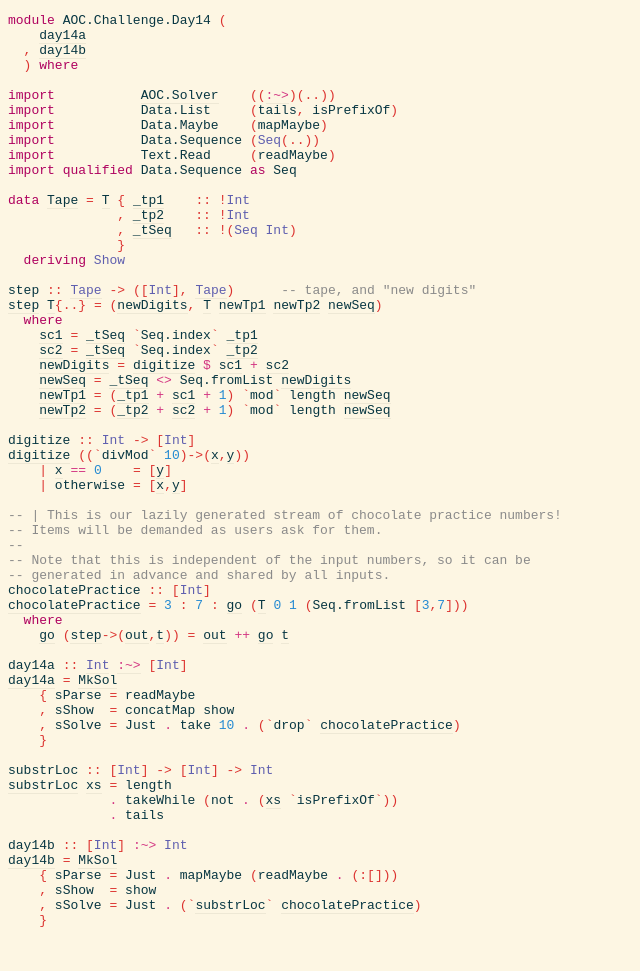
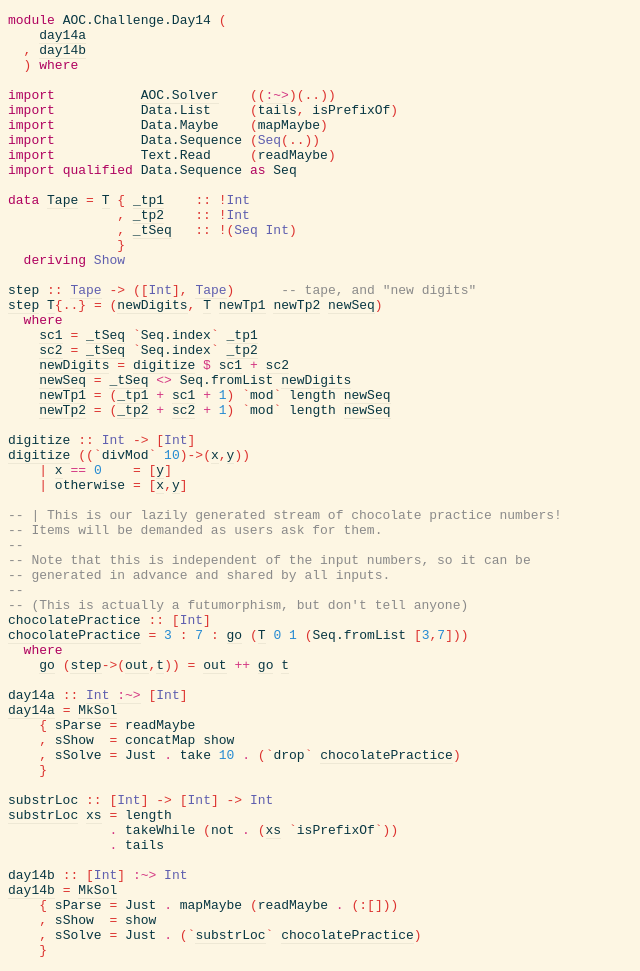
Before and after one commit to mstksg/advent-of-code-2018, a plain HTML site: page src/AOC.Challenge.Day14.html in a window 1280 px wide. Shown: the whole page, without its empty margins (0-640 px from the left). Before the commit the page ends 941 px from the top, so only its background shows below. Drawn offline with Linux system fonts and the light colour scheme.

Commit message:
Update gh-pages at Thu Dec 13 23:15:33 PST 2018

```diff
--- a/src/AOC.Challenge.Day14.html
+++ b/src/AOC.Challenge.Day14.html
@@ -36,27 +36,29 @@
 </span><a name="line-36"></a><span class="hs-comment">--</span><span>
 </span><a name="line-37"></a><span class="hs-comment">-- Note that this is independent of the input numbers, so it can be</span><span>
 </span><a name="line-38"></a><span class="hs-comment">-- generated in advance and shared by all inputs.</span><span>
-</span><a name="line-39"></a><span class="hs-identifier">chocolatePractice</span><span> </span><span class="hs-glyph">::</span><span> </span><span class="hs-special">[</span><span class="hs-identifier hs-type">Int</span><span class="hs-special">]</span><span>
-</span><a name="line-40"></a><a name="chocolatePractice"><a href="AOC.Challenge.Day14.html#chocolatePractice"><span class="hs-identifier">chocolatePractice</span></a></a><span> </span><span class="hs-glyph">=</span><span> </span><span class="hs-number">3</span><span> </span><span class="hs-glyph">:</span><span> </span><span class="hs-number">7</span><span> </span><span class="hs-glyph">:</span><span> </span><a href="#local-6989586621679301536"><span class="hs-identifier hs-var">go</span></a><span> </span><span class="hs-special">(</span><a href="AOC.Challenge.Day14.html#T"><span class="hs-identifier hs-var">T</span></a><span> </span><span class="hs-number">0</span><span> </span><span class="hs-number">1</span><span> </span><span class="hs-special">(</span><span class="hs-identifier hs-var">Seq.fromList</span><span> </span><span class="hs-special">[</span><span class="hs-number">3</span><span class="hs-special">,</span><span class="hs-number">7</span><span class="hs-special">]</span><span class="hs-special">)</span><span class="hs-special">)</span><span>
-</span><a name="line-41"></a><span>  </span><span class="hs-keyword">where</span><span>
-</span><a name="line-42"></a><span>    </span><a name="local-6989586621679301536"><a href="#local-6989586621679301536"><span class="hs-identifier">go</span></a></a><span> </span><span class="hs-special">(</span><a href="AOC.Challenge.Day14.html#step"><span class="hs-identifier hs-var">step</span></a><span class="hs-glyph">-&gt;</span><span class="hs-special">(</span><a name="local-6989586621679301537"><a href="#local-6989586621679301537"><span class="hs-identifier">out</span></a></a><span class="hs-special">,</span><a name="local-6989586621679301538"><a href="#local-6989586621679301538"><span class="hs-identifier">t</span></a></a><span class="hs-special">)</span><span class="hs-special">)</span><span> </span><span class="hs-glyph">=</span><span> </span><a href="#local-6989586621679301537"><span class="hs-identifier hs-var">out</span></a><span> </span><span class="hs-operator hs-var">++</span><span> </span><a href="#local-6989586621679301536"><span class="hs-identifier hs-var">go</span></a><span> </span><a href="#local-6989586621679301538"><span class="hs-identifier hs-var">t</span></a><span>
-</span><a name="line-43"></a><span>
-</span><a name="line-44"></a><span class="hs-identifier">day14a</span><span> </span><span class="hs-glyph">::</span><span> </span><a href="AOC.Solver.html#%3A~%3E"><span class="hs-identifier hs-type">Int</span></a><span> </span><a href="AOC.Solver.html#%3A~%3E"><span class="hs-operator hs-type">:~&gt;</span></a><span> </span><span class="hs-special">[</span><span class="hs-identifier hs-type">Int</span><span class="hs-special">]</span><span>
-</span><a name="line-45"></a><a name="day14a"><a href="AOC.Challenge.Day14.html#day14a"><span class="hs-identifier">day14a</span></a></a><span> </span><span class="hs-glyph">=</span><span> </span><a href="AOC.Solver.html#MkSol"><span class="hs-identifier hs-var">MkSol</span></a><span>
-</span><a name="line-46"></a><span>    </span><span class="hs-special">{</span><span> </span><span class="hs-identifier">sParse</span><span> </span><span class="hs-glyph">=</span><span> </span><span class="hs-identifier hs-var">readMaybe</span><span>
-</span><a name="line-47"></a><span>    </span><span class="hs-special">,</span><span> </span><span class="hs-identifier">sShow</span><span>  </span><span class="hs-glyph">=</span><span> </span><span class="hs-identifier hs-var">concatMap</span><span> </span><span class="hs-identifier hs-var">show</span><span>
-</span><a name="line-48"></a><span>    </span><span class="hs-special">,</span><span> </span><span class="hs-identifier">sSolve</span><span> </span><span class="hs-glyph">=</span><span> </span><span class="hs-identifier hs-var">Just</span><span> </span><span class="hs-operator hs-var">.</span><span> </span><span class="hs-identifier hs-var">take</span><span> </span><span class="hs-number">10</span><span> </span><span class="hs-operator hs-var">.</span><span> </span><span class="hs-special">(</span><span class="hs-special">`</span><span class="hs-identifier hs-var">drop</span><span class="hs-special">`</span><span> </span><a href="AOC.Challenge.Day14.html#chocolatePractice"><span class="hs-identifier hs-var">chocolatePractice</span></a><span class="hs-special">)</span><span>
-</span><a name="line-49"></a><span>    </span><span class="hs-special">}</span><span>
-</span><a name="line-50"></a><span>
-</span><a name="line-51"></a><span class="hs-identifier">substrLoc</span><span> </span><span class="hs-glyph">::</span><span> </span><span class="hs-special">[</span><span class="hs-identifier hs-type">Int</span><span class="hs-special">]</span><span> </span><span class="hs-glyph">-&gt;</span><span> </span><span class="hs-special">[</span><span class="hs-identifier hs-type">Int</span><span class="hs-special">]</span><span> </span><span class="hs-glyph">-&gt;</span><span> </span><span class="hs-identifier hs-type">Int</span><span>
-</span><a name="line-52"></a><a name="substrLoc"><a href="AOC.Challenge.Day14.html#substrLoc"><span class="hs-identifier">substrLoc</span></a></a><span> </span><a name="local-6989586621679301539"><a href="#local-6989586621679301539"><span class="hs-identifier">xs</span></a></a><span> </span><span class="hs-glyph">=</span><span> </span><span class="hs-identifier hs-var">length</span><span>
-</span><a name="line-53"></a><span>             </span><span class="hs-operator hs-var">.</span><span> </span><span class="hs-identifier hs-var">takeWhile</span><span> </span><span class="hs-special">(</span><span class="hs-identifier hs-var">not</span><span> </span><span class="hs-operator hs-var">.</span><span> </span><span class="hs-special">(</span><a href="#local-6989586621679301539"><span class="hs-identifier hs-var">xs</span></a><span> </span><span class="hs-special">`</span><span class="hs-identifier hs-var">isPrefixOf</span><span class="hs-special">`</span><span class="hs-special">)</span><span class="hs-special">)</span><span>
-</span><a name="line-54"></a><span>             </span><span class="hs-operator hs-var">.</span><span> </span><span class="hs-identifier hs-var">tails</span><span>
-</span><a name="line-55"></a><span>
-</span><a name="line-56"></a><span class="hs-identifier">day14b</span><span> </span><span class="hs-glyph">::</span><span> </span><span class="hs-special">[</span><span class="hs-identifier hs-type">Int</span><span class="hs-special">]</span><span> </span><span class="hs-operator">:~&gt;</span><span> </span><span class="hs-identifier hs-type">Int</span><span>
-</span><a name="line-57"></a><a name="day14b"><a href="AOC.Challenge.Day14.html#day14b"><span class="hs-identifier">day14b</span></a></a><span> </span><span class="hs-glyph">=</span><span> </span><a href="AOC.Solver.html#MkSol"><span class="hs-identifier hs-var">MkSol</span></a><span>
-</span><a name="line-58"></a><span>    </span><span class="hs-special">{</span><span> </span><span class="hs-identifier">sParse</span><span> </span><span class="hs-glyph">=</span><span> </span><span class="hs-identifier hs-var">Just</span><span> </span><span class="hs-operator hs-var">.</span><span> </span><span class="hs-identifier hs-var">mapMaybe</span><span> </span><span class="hs-special">(</span><span class="hs-identifier hs-var">readMaybe</span><span> </span><span class="hs-operator hs-var">.</span><span> </span><span class="hs-special">(</span><span class="hs-glyph">:</span><span class="hs-special">[</span><span class="hs-special">]</span><span class="hs-special">)</span><span class="hs-special">)</span><span>
-</span><a name="line-59"></a><span>    </span><span class="hs-special">,</span><span> </span><span class="hs-identifier">sShow</span><span>  </span><span class="hs-glyph">=</span><span> </span><span class="hs-identifier hs-var">show</span><span>
-</span><a name="line-60"></a><span>    </span><span class="hs-special">,</span><span> </span><span class="hs-identifier">sSolve</span><span> </span><span class="hs-glyph">=</span><span> </span><span class="hs-identifier hs-var">Just</span><span> </span><span class="hs-operator hs-var">.</span><span> </span><span class="hs-special">(</span><span class="hs-special">`</span><a href="AOC.Challenge.Day14.html#substrLoc"><span class="hs-identifier hs-var">substrLoc</span></a><span class="hs-special">`</span><span> </span><a href="AOC.Challenge.Day14.html#chocolatePractice"><span class="hs-identifier hs-var">chocolatePractice</span></a><span class="hs-special">)</span><span>
-</span><a name="line-61"></a><span>    </span><span class="hs-special">}</span><span>
-</span><a name="line-62"></a></pre></body></html>
+</span><a name="line-39"></a><span class="hs-comment">--</span><span>
+</span><a name="line-40"></a><span class="hs-comment">-- (This is actually a futumorphism, but don't tell anyone)</span><span>
+</span><a name="line-41"></a><span class="hs-identifier">chocolatePractice</span><span> </span><span class="hs-glyph">::</span><span> </span><span class="hs-special">[</span><span class="hs-identifier hs-type">Int</span><span class="hs-special">]</span><span>
+</span><a name="line-42"></a><a name="chocolatePractice"><a href="AOC.Challenge.Day14.html#chocolatePractice"><span class="hs-identifier">chocolatePractice</span></a></a><span> </span><span class="hs-glyph">=</span><span> </span><span class="hs-number">3</span><span> </span><span class="hs-glyph">:</span><span> </span><span class="hs-number">7</span><span> </span><span class="hs-glyph">:</span><span> </span><a href="#local-6989586621679301536"><span class="hs-identifier hs-var">go</span></a><span> </span><span class="hs-special">(</span><a href="AOC.Challenge.Day14.html#T"><span class="hs-identifier hs-var">T</span></a><span> </span><span class="hs-number">0</span><span> </span><span class="hs-number">1</span><span> </span><span class="hs-special">(</span><span class="hs-identifier hs-var">Seq.fromList</span><span> </span><span class="hs-special">[</span><span class="hs-number">3</span><span class="hs-special">,</span><span class="hs-number">7</span><span class="hs-special">]</span><span class="hs-special">)</span><span class="hs-special">)</span><span>
+</span><a name="line-43"></a><span>  </span><span class="hs-keyword">where</span><span>
+</span><a name="line-44"></a><span>    </span><a name="local-6989586621679301536"><a href="#local-6989586621679301536"><span class="hs-identifier">go</span></a></a><span> </span><span class="hs-special">(</span><a href="AOC.Challenge.Day14.html#step"><span class="hs-identifier hs-var">step</span></a><span class="hs-glyph">-&gt;</span><span class="hs-special">(</span><a name="local-6989586621679301537"><a href="#local-6989586621679301537"><span class="hs-identifier">out</span></a></a><span class="hs-special">,</span><a name="local-6989586621679301538"><a href="#local-6989586621679301538"><span class="hs-identifier">t</span></a></a><span class="hs-special">)</span><span class="hs-special">)</span><span> </span><span class="hs-glyph">=</span><span> </span><a href="#local-6989586621679301537"><span class="hs-identifier hs-var">out</span></a><span> </span><span class="hs-operator hs-var">++</span><span> </span><a href="#local-6989586621679301536"><span class="hs-identifier hs-var">go</span></a><span> </span><a href="#local-6989586621679301538"><span class="hs-identifier hs-var">t</span></a><span>
+</span><a name="line-45"></a><span>
+</span><a name="line-46"></a><span class="hs-identifier">day14a</span><span> </span><span class="hs-glyph">::</span><span> </span><a href="AOC.Solver.html#%3A~%3E"><span class="hs-identifier hs-type">Int</span></a><span> </span><a href="AOC.Solver.html#%3A~%3E"><span class="hs-operator hs-type">:~&gt;</span></a><span> </span><span class="hs-special">[</span><span class="hs-identifier hs-type">Int</span><span class="hs-special">]</span><span>
+</span><a name="line-47"></a><a name="day14a"><a href="AOC.Challenge.Day14.html#day14a"><span class="hs-identifier">day14a</span></a></a><span> </span><span class="hs-glyph">=</span><span> </span><a href="AOC.Solver.html#MkSol"><span class="hs-identifier hs-var">MkSol</span></a><span>
+</span><a name="line-48"></a><span>    </span><span class="hs-special">{</span><span> </span><span class="hs-identifier">sParse</span><span> </span><span class="hs-glyph">=</span><span> </span><span class="hs-identifier hs-var">readMaybe</span><span>
+</span><a name="line-49"></a><span>    </span><span class="hs-special">,</span><span> </span><span class="hs-identifier">sShow</span><span>  </span><span class="hs-glyph">=</span><span> </span><span class="hs-identifier hs-var">concatMap</span><span> </span><span class="hs-identifier hs-var">show</span><span>
+</span><a name="line-50"></a><span>    </span><span class="hs-special">,</span><span> </span><span class="hs-identifier">sSolve</span><span> </span><span class="hs-glyph">=</span><span> </span><span class="hs-identifier hs-var">Just</span><span> </span><span class="hs-operator hs-var">.</span><span> </span><span class="hs-identifier hs-var">take</span><span> </span><span class="hs-number">10</span><span> </span><span class="hs-operator hs-var">.</span><span> </span><span class="hs-special">(</span><span class="hs-special">`</span><span class="hs-identifier hs-var">drop</span><span class="hs-special">`</span><span> </span><a href="AOC.Challenge.Day14.html#chocolatePractice"><span class="hs-identifier hs-var">chocolatePractice</span></a><span class="hs-special">)</span><span>
+</span><a name="line-51"></a><span>    </span><span class="hs-special">}</span><span>
+</span><a name="line-52"></a><span>
+</span><a name="line-53"></a><span class="hs-identifier">substrLoc</span><span> </span><span class="hs-glyph">::</span><span> </span><span class="hs-special">[</span><span class="hs-identifier hs-type">Int</span><span class="hs-special">]</span><span> </span><span class="hs-glyph">-&gt;</span><span> </span><span class="hs-special">[</span><span class="hs-identifier hs-type">Int</span><span class="hs-special">]</span><span> </span><span class="hs-glyph">-&gt;</span><span> </span><span class="hs-identifier hs-type">Int</span><span>
+</span><a name="line-54"></a><a name="substrLoc"><a href="AOC.Challenge.Day14.html#substrLoc"><span class="hs-identifier">substrLoc</span></a></a><span> </span><a name="local-6989586621679301539"><a href="#local-6989586621679301539"><span class="hs-identifier">xs</span></a></a><span> </span><span class="hs-glyph">=</span><span> </span><span class="hs-identifier hs-var">length</span><span>
+</span><a name="line-55"></a><span>             </span><span class="hs-operator hs-var">.</span><span> </span><span class="hs-identifier hs-var">takeWhile</span><span> </span><span class="hs-special">(</span><span class="hs-identifier hs-var">not</span><span> </span><span class="hs-operator hs-var">.</span><span> </span><span class="hs-special">(</span><a href="#local-6989586621679301539"><span class="hs-identifier hs-var">xs</span></a><span> </span><span class="hs-special">`</span><span class="hs-identifier hs-var">isPrefixOf</span><span class="hs-special">`</span><span class="hs-special">)</span><span class="hs-special">)</span><span>
+</span><a name="line-56"></a><span>             </span><span class="hs-operator hs-var">.</span><span> </span><span class="hs-identifier hs-var">tails</span><span>
+</span><a name="line-57"></a><span>
+</span><a name="line-58"></a><span class="hs-identifier">day14b</span><span> </span><span class="hs-glyph">::</span><span> </span><span class="hs-special">[</span><span class="hs-identifier hs-type">Int</span><span class="hs-special">]</span><span> </span><span class="hs-operator">:~&gt;</span><span> </span><span class="hs-identifier hs-type">Int</span><span>
+</span><a name="line-59"></a><a name="day14b"><a href="AOC.Challenge.Day14.html#day14b"><span class="hs-identifier">day14b</span></a></a><span> </span><span class="hs-glyph">=</span><span> </span><a href="AOC.Solver.html#MkSol"><span class="hs-identifier hs-var">MkSol</span></a><span>
+</span><a name="line-60"></a><span>    </span><span class="hs-special">{</span><span> </span><span class="hs-identifier">sParse</span><span> </span><span class="hs-glyph">=</span><span> </span><span class="hs-identifier hs-var">Just</span><span> </span><span class="hs-operator hs-var">.</span><span> </span><span class="hs-identifier hs-var">mapMaybe</span><span> </span><span class="hs-special">(</span><span class="hs-identifier hs-var">readMaybe</span><span> </span><span class="hs-operator hs-var">.</span><span> </span><span class="hs-special">(</span><span class="hs-glyph">:</span><span class="hs-special">[</span><span class="hs-special">]</span><span class="hs-special">)</span><span class="hs-special">)</span><span>
+</span><a name="line-61"></a><span>    </span><span class="hs-special">,</span><span> </span><span class="hs-identifier">sShow</span><span>  </span><span class="hs-glyph">=</span><span> </span><span class="hs-identifier hs-var">show</span><span>
+</span><a name="line-62"></a><span>    </span><span class="hs-special">,</span><span> </span><span class="hs-identifier">sSolve</span><span> </span><span class="hs-glyph">=</span><span> </span><span class="hs-identifier hs-var">Just</span><span> </span><span class="hs-operator hs-var">.</span><span> </span><span class="hs-special">(</span><span class="hs-special">`</span><a href="AOC.Challenge.Day14.html#substrLoc"><span class="hs-identifier hs-var">substrLoc</span></a><span class="hs-special">`</span><span> </span><a href="AOC.Challenge.Day14.html#chocolatePractice"><span class="hs-identifier hs-var">chocolatePractice</span></a><span class="hs-special">)</span><span>
+</span><a name="line-63"></a><span>    </span><span class="hs-special">}</span><span>
+</span><a name="line-64"></a></pre></body></html>
```
Also changed, not shown: 1 other file.
